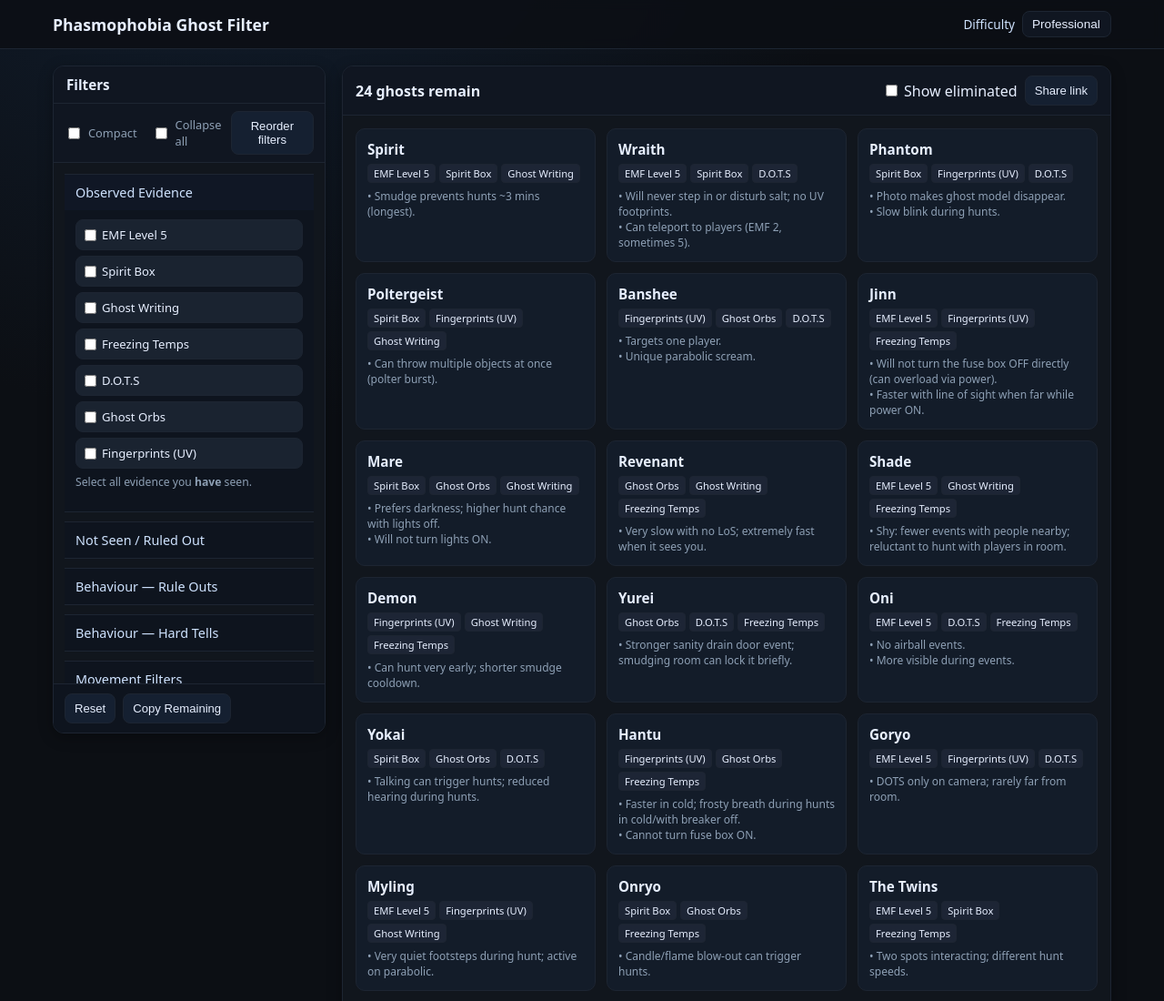
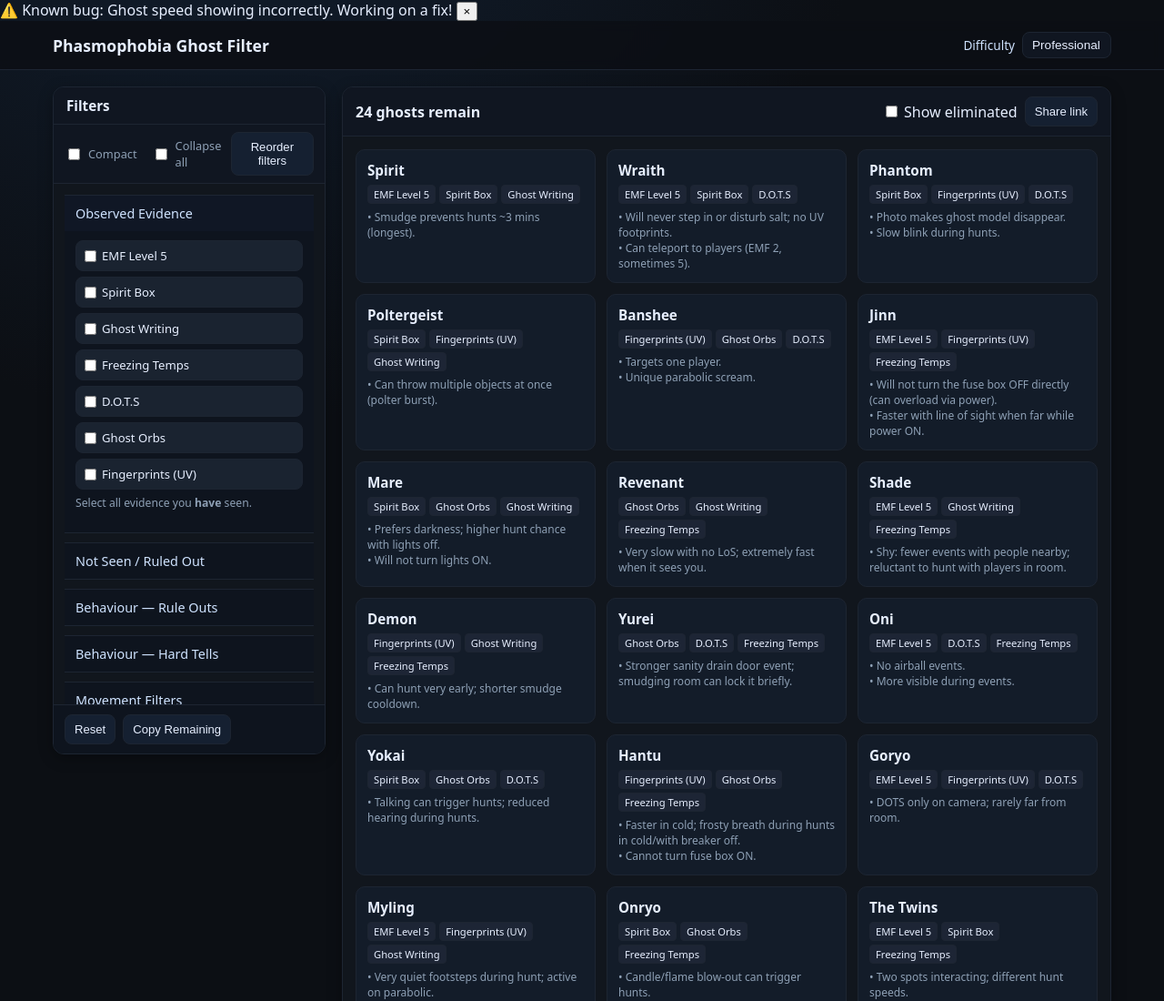
Before and after one commit to PhasLou/phasmo-cheatsheet, a plain HTML site: page index.html in a window 1280 px wide. Shown: the top 1100 px of the page at 91% size. Drawn offline with Linux system fonts and the light colour scheme.

Commit message:
Update index.html
Banner update.

```diff
--- a/index.html
+++ b/index.html
@@ -9,6 +9,10 @@
   <link rel="stylesheet" href="style.css">
 </head>
 <body>
+	<div id="siteBanner">
+  <span id="bannerText">⚠️ Known bug: Ghost speed showing incorrectly. Working on a fix!</span>
+  <button id="bannerClose">×</button>
+</div>
   <header>
     <div class="wrap title">
       <h1>Phasmophobia Ghost Filter</h1>
```
